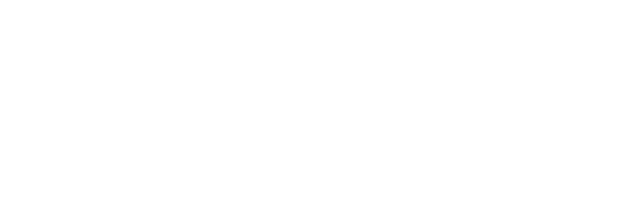
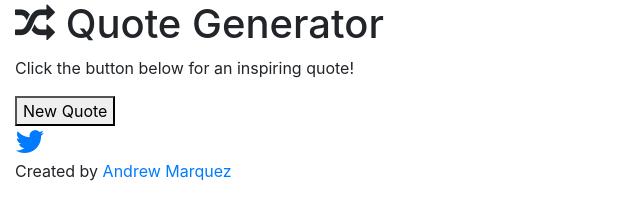
Before and after one commit to andy2mrqz/inspiring-quotes, a plain HTML site: page index.html in a window 1280 px wide. Shown: the whole page, without its empty margins (0-640 px from the left). Drawn offline with nearby package versions, Linux system fonts and the light colour scheme; a web font is replaced by a local one.

Commit message:
Added structure and content to main html page

```diff
--- a/index.html
+++ b/index.html
@@ -9,6 +9,28 @@
     <link rel="stylesheet" href="style.css">
 </head>
 <body>
+    <div class="container-fluid">
+        <div class="title">
+            <h1><i class="fa fa-random" aria-hidden="true"></i> Quote Generator</h1>
+        </div>
+        <div class="text-container">
+            <div class="quote">
+                <p id="setQuote">Click the button below for an inspiring quote!</p>
+            </div>
+            <div class="author">
+                <p id="setAuthor"></p>
+            </div>
+        </div>
+        <button id="genQuote" type="button">New Quote</button>
+        <div class="tweet-out" style="visiblity: hidden">
+            <a href="#">
+                <i class="fa fa-twitter fa-2x" aria-hidden="true"></i>
+            </a>
+        </div>
+        <div class="footer text-container">
+            <p>Created by <a href="https://www.ajmarquez.com" target="_blank">Andrew Marquez</a></p>
+        </div>
+    </div>
 
     <script src="https://cdnjs.cloudflare.com/ajax/libs/jquery/3.3.1/jquery.min.js"></script>
     <script src='https://cdnjs.cloudflare.com/ajax/libs/randomcolor/0.5.2/randomColor.min.js'></script>
```
